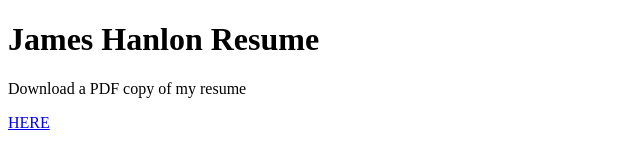
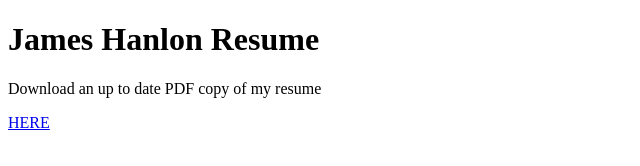
Before and after one commit to tychopsycho/tychopsycho.github.io, a plain HTML site: page index.html in a window 1280 px wide. Shown: the full height of the page, 0-640 px from the left. Drawn offline with Linux system fonts and the light colour scheme.

Commit message:
Update index.html

```diff
--- a/index.html
+++ b/index.html
@@ -2,7 +2,6 @@
 <html>
 <body>
 <h1>James Hanlon Resume</h1>
-<p>Download a PDF copy of my resume</p>
-<a href="https://github.com/tychopsycho/tychopsycho.github.io/blob/main/James_Resume_2024_09.pdf" download>HERE</a>
+<p>Download an up to date PDF copy of my resume</p> <a href="https://github.com/tychopsycho/tychopsycho.github.io/blob/main/James_Resume_2024_09.pdf" download>HERE</a>
 </body>
 </html>
```
